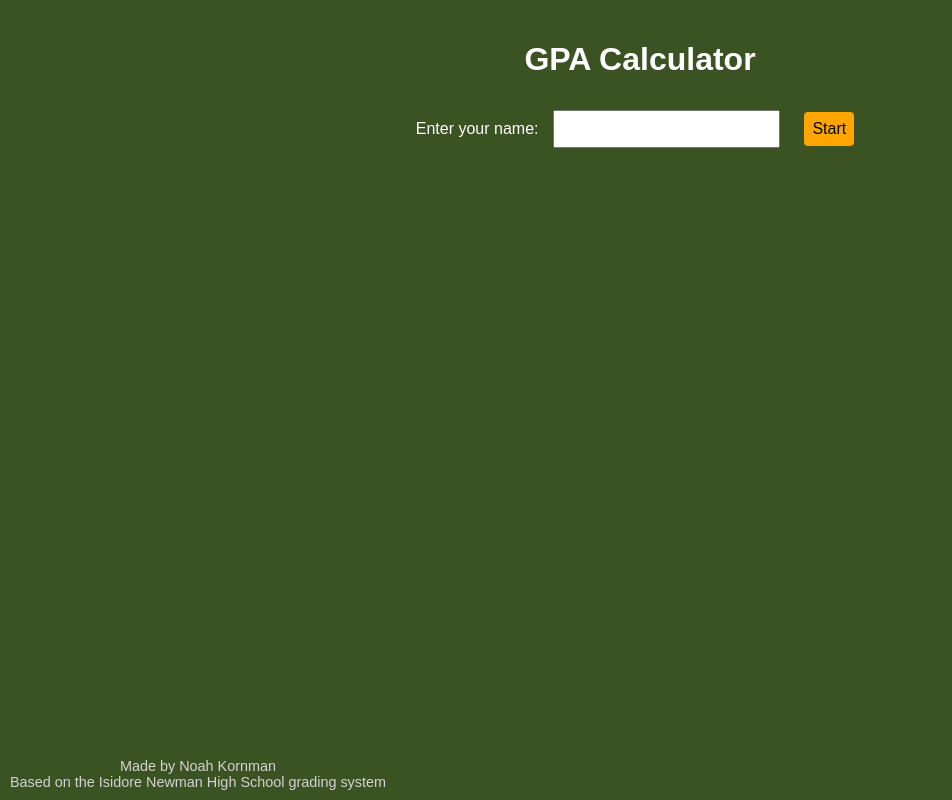
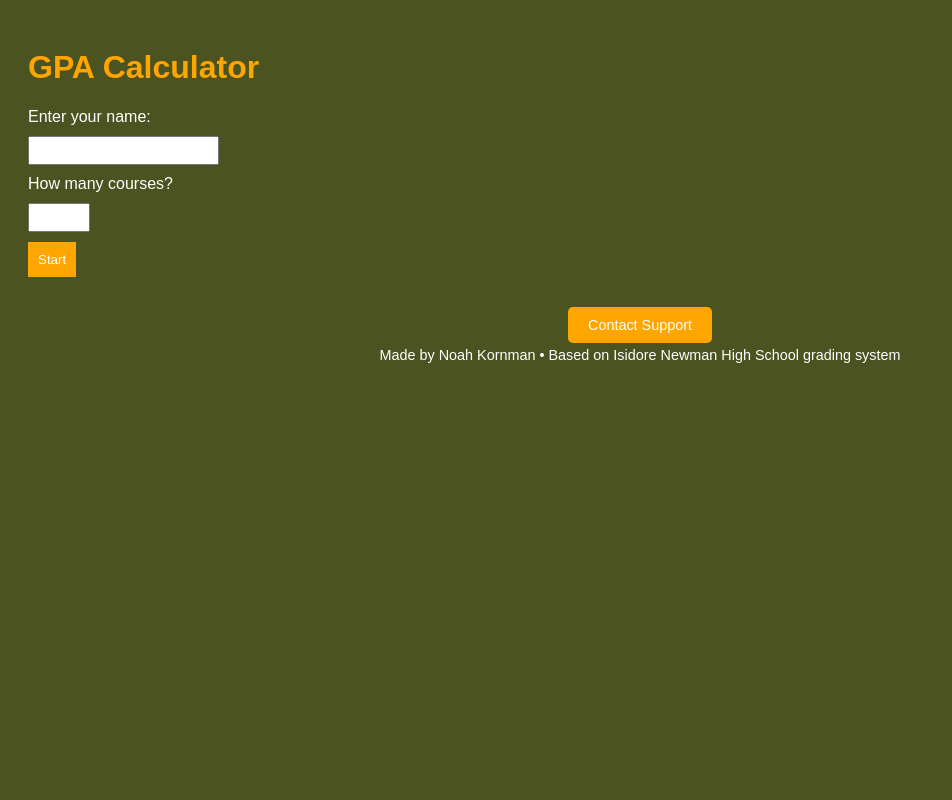
Before and after one commit to Mock10chicken/Gpa-Calc-Highschool, a plain HTML site: page index.html in a window 1280 px wide. Shown: the whole page, without its empty margins (0-952 px from the left). Drawn offline with Linux system fonts and the light colour scheme.

Commit message:
Update index.html

```diff
--- a/index.html
+++ b/index.html
@@ -4,46 +4,146 @@
   <meta charset="UTF-8" />
   <meta name="viewport" content="width=device-width, initial-scale=1.0"/>
   <title>GPA Calculator</title>
-  <link rel="stylesheet" href="style.css"/>
+  <style>
+    body {
+      font-family: Arial, sans-serif;
+      background-color: #4b5320; /* Army green */
+      color: white;
+      padding: 20px;
+    }
+    h1 {
+      color: orange;
+    }
+    label, select, input, button {
+      display: block;
+      margin: 10px 0;
+    }
+    select, input {
+      padding: 5px;
+    }
+    .course-section {
+      margin-top: 20px;
+      padding: 15px;
+      border: 1px solid #ccc;
+      border-radius: 5px;
+      background-color: #3e4822;
+    }
+    button {
+      background-color: orange;
+      color: white;
+      padding: 10px;
+      border: none;
+      cursor: pointer;
+    }
+    button:hover {
+      background-color: #cc8400;
+    }
+    #result {
+      margin-top: 20px;
+      font-size: 1.2em;
+    }
+    footer {
+      margin-top: 40px;
+      text-align: center;
+      font-size: 0.9em;
+    }
+  </style>
 </head>
 <body>
-  <div class="container">
-    <h1>GPA Calculator</h1>
-    <div id="form-section">
-      <label for="username">Enter your name:</label>
-      <input type="text" id="username" required />
-      <button onclick="startCourseInput()">Start</button>
-    </div>
+  <h1>GPA Calculator</h1>
 
-    <div id="course-count-section" class="hidden">
-      <label for="courseCount">How many courses?</label>
-      <input type="number" id="courseCount" min="1" />
-      <button onclick="generateCourseFields()">Next</button>
-    </div>
+  <label for="username">Enter your name:</label>
+  <input type="text" id="username" required />
 
-    <form id="courses-form" class="hidden"></form>
+  <label for="courseCount">How many courses?</label>
+  <input type="number" id="courseCount" min="1" max="12" required />
 
-    <div id="result" class="hidden"></div>
-  </div>
+  <button onclick="generateCourseInputs()">Start</button>
+
+  <form id="courseForm" style="display:none;"></form>
+
+  <div id="result"></div>
 
   <footer>
-    Made by Noah Kornman <br />
-    Based on the Isidore Newman High School grading system
+    <p>
+      <a href="https://tawk.to/chat/684898992061f3190a962bb3/1itdp85rf" target="_blank" style="padding: 10px 20px; background-color: orange; color: white; border-radius: 5px; text-decoration: none;">
+        Contact Support
+      </a>
+    </p>
+    <p>Made by Noah Kornman • Based on Isidore Newman High School grading system</p>
   </footer>
 
-  <script src="script.js"></script>
+  <script>
+    const gradeScale = {
+      "A+": 4.33, "A": 4.00, "A-": 3.67,
+      "B+": 3.33, "B": 3.00, "B-": 2.67,
+      "C+": 2.33, "C": 2.00, "C-": 1.67,
+      "D": 1.00, "F": 0.00
+    };
+
+    function generateCourseInputs() {
+      const name = document.getElementById("username").value.trim();
+      const count = parseInt(document.getElementById("courseCount").value);
+      const form = document.getElementById("courseForm");
+
+      if (!name || isNaN(count) || count <= 0) {
+        alert("Please enter a valid name and number of courses.");
+        return;
+      }
+
+      form.innerHTML = "";
+      for (let i = 1; i <= count; i++) {
+        const div = document.createElement("div");
+        div.className = "course-section";
+        div.innerHTML = `
+          <h3>Course ${i}</h3>
+          <label>Course Name:</label>
+          <input type="text" name="courseName${i}" required />
+          <label>Credits:</label>
+          <select name="credits${i}">
+            <option value="2">2</option>
+            <option value="4">4</option>
+          </select>
+          <label>Grade:</label>
+          <select name="grade${i}">
+            ${Object.keys(gradeScale).map(grade => `<option value="${grade}">${grade}</option>`).join("")}
+          </select>
+        `;
+        form.appendChild(div);
+      }
+
+      const calcButton = document.createElement("button");
+      calcButton.type = "button";
+      calcButton.innerText = "Calculate GPA";
+      calcButton.onclick = () => calculateGPA(name, count);
+      form.appendChild(calcButton);
+
+      form.style.display = "block";
+    }
+
+    function calculateGPA(name, count) {
+      let totalPoints = 0;
+      let totalCredits = 0;
+
+      for (let i = 1; i <= count; i++) {
+        const credits = parseInt(document.querySelector(`[name="credits${i}"]`).value);
+        const grade = document.querySelector(`[name="grade${i}"]`).value;
+        totalPoints += gradeScale[grade] * credits;
+        totalCredits += credits;
+      }
+
+      const gpa = (totalPoints / totalCredits).toFixed(2);
+      const honor = gpa >= 3.75 ? "<strong>Congratulations! You made Honor Roll 🎉</strong>" : "";
+      document.getElementById("result").innerHTML = `GPA: ${gpa}<br>${honor}`;
+
+      // Optional: Logging user data (extend for Google Sheets/App Script)
+      console.log({
+        username: name,
+        gpa,
+        timestamp: new Date().toISOString(),
+        browser: navigator.userAgent
+      });
+    }
+  </script>
 </body>
-  <!-- Tawk.to script -->
-<script type="text/javascript">
-  var Tawk_API = Tawk_API || {}, Tawk_LoadStart = new Date();
-  (function () {
-    var s1 = document.createElement("script"), s0 = document.getElementsByTagName("script")[0];
-    s1.async = true;
-    s1.src = 'https://embed.tawk.to/YOUR_ID/default';
-    s1.charset = 'UTF-8';
-    s1.setAttribute('crossorigin', '*');
-    s0.parentNode.insertBefore(s1, s0);
-  })();
-</script>
-
 </html>
```
